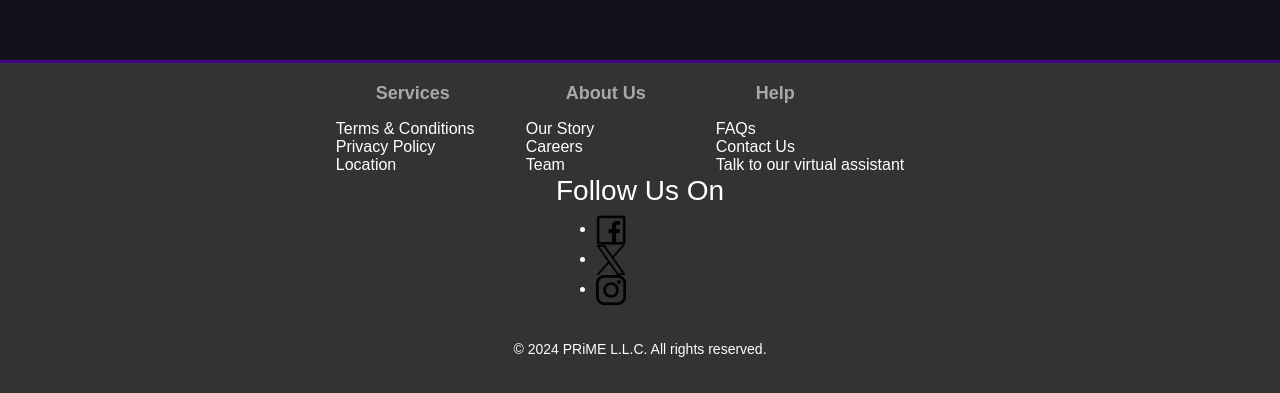
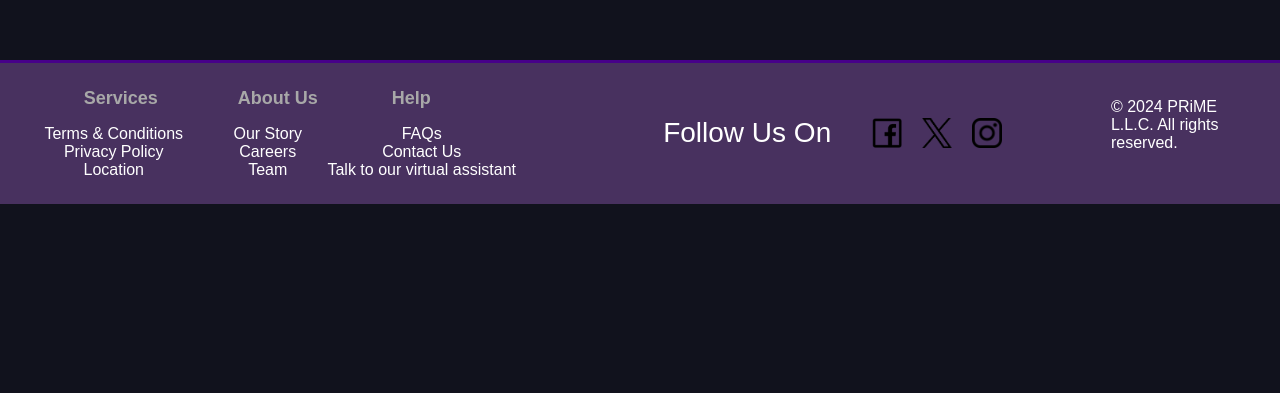
Before and after one commit to simonkb/PRiME, a Next.js app: page /layout in a window 1280 px wide. Shown: the part 822-1215 px from the top of the page. After the commit the page ends 1026 px from the top, so only its background shows below. Built offline with nearby package versions, Linux system fonts and the light colour scheme; a web font is replaced by a local one.

Commit message:
changes to the footer final edits

```diff
--- a/src/components/footer.js
+++ b/src/components/footer.js
@@ -34,9 +34,9 @@ const Footer = () => {
         <div className={styles.column}>
           <h3>Help</h3>
           <ul>
-            <li onClick={() => handleNavigation("/faqs")}>FAQs</li>
+            <li onClick={() => handleNavigation("/virtual-assistant")}>FAQs</li>
             <li onClick={() => handleNavigation("/contact")}>Contact Us</li>
-            <li onClick={() => handleNavigation("/virtual-assistant")}>
+            <li onClick={() => handleNavigation("/faqs")}>
               Talk to our virtual assistant
             </li>
           </ul>
--- a/src/components/footer.module.css
+++ b/src/components/footer.module.css
@@ -1,21 +1,21 @@
 /* Adjusting for distinct color and alignment */
 .footer {
   color: #ffffff; /* General text color */
-  background-color: #333; /* Dark background for contrast, replace with your color variable */
+  background-color: #48315f; /* Dark background for contrast, replace with your color variable */
   padding: 20px 40px; /* Increased horizontal padding for alignment */
   display: flex;
-  flex-direction: column;
+  flex-direction: row;
   align-items: center;
-  justify-content: center;
+  justify-content: space-between;
   width: 100%;
   border-top: 3px solid rgb(71, 0, 137);
 }
 
 .columns {
-  display: flex;
-  justify-content: center;
+  display:flex;
+  justify-content:center;
   flex-wrap: wrap;
-  gap: 40px; /* Increased gap for better separation and alignment */
+  gap: 4px; /* Increased gap for better separation and alignment */
   width: 100%; /* Full width to utilize space and align items */
 }
 
@@ -23,8 +23,10 @@
   display: flex;
   flex-direction: column;
   align-items: flex-start; /* Align items to the start for uniform alignment */
-  padding: 0 15px; /* Padding for slight spacing, helps with alignment */
+  padding:  5px; /* Padding for slight spacing, helps with alignment */
   min-width: 150px;
+  text-align: center;
+
 }
 
 .column h3 {
@@ -38,6 +40,7 @@
   list-style: none;
   padding: 0;
   margin: 0;
+  text-align: center;
   width: 100%; /* Ensure list takes full width of the column for alignment */
 }
 
@@ -46,12 +49,43 @@
   color: #ffffff; /* Maintaining general text color for items */
   text-decoration: none;
   transition: color 0.3s, transform 0.3s;
-  margin-left: -40px; /* Adjust according to your specific alignment needs */
+  text-align: center;
+  margin-left: -80px; /* Adjust according to your specific alignment needs */
 }
 
 .column ul li:hover, .column ul li a:hover {
   color: #1140ce;
+  list-style: none;
   transform: translateY(-2px);
+  text-align: center;
+
+}
+
+.socialMedia {
+  display: flex; /* Use flexbox to align items in a row */
+  align-items: center; /* Align items vertically in the center */
+  justify-content: center; /* Center the content horizontally */
+  width: 100%; /* Set the width to full to center content */
+  gap: 20px; /* Optional: add some space between the text and the icons */
+}
+
+.socialMedia h3 {
+  margin-bottom: 1px;
+}
+
+.socialMedia ul {
+  list-style: none;
+  display: flex;
+  padding: 1px;
+  margin: 10px;
+}
+
+.socialMedia ul li {
+  margin: 0 10px;
+}
+
+.socialMedia a {
+  display: inline-block;
 }
 
 .socialMedia img {
@@ -63,16 +97,6 @@
 .socialMedia img:hover {
   transform: scale(1.5);
 }
-
-
-
-.copyRight {
-  margin-top: 20px;
-  text-align: center;
-  font-size: 14px;
-}
-
-/* Ensure consistency and modern appearance */
 .footer, .column ul li a, .socialMedia a {
   font-family: 'Arial', sans-serif;
 }
@@ -80,7 +104,3 @@
 .column ul li a, .socialMedia a {
   text-decoration: none;
 }
-
-.socialMedia ul li {
-  margin: 0 8px;
-}
```
